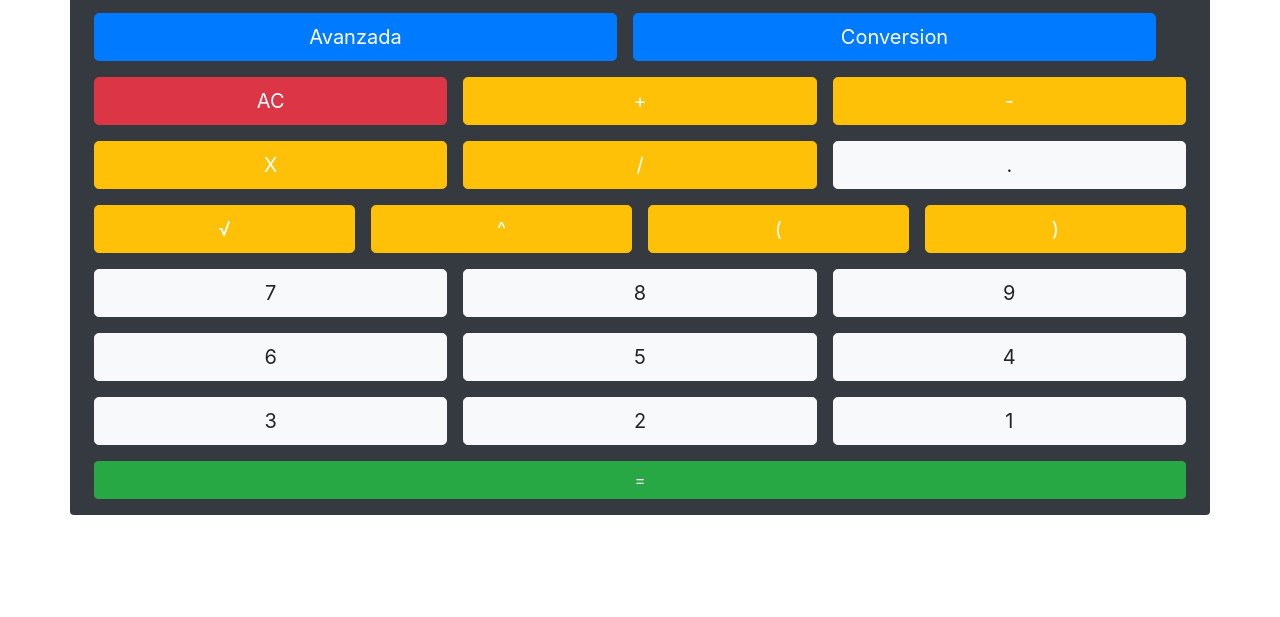
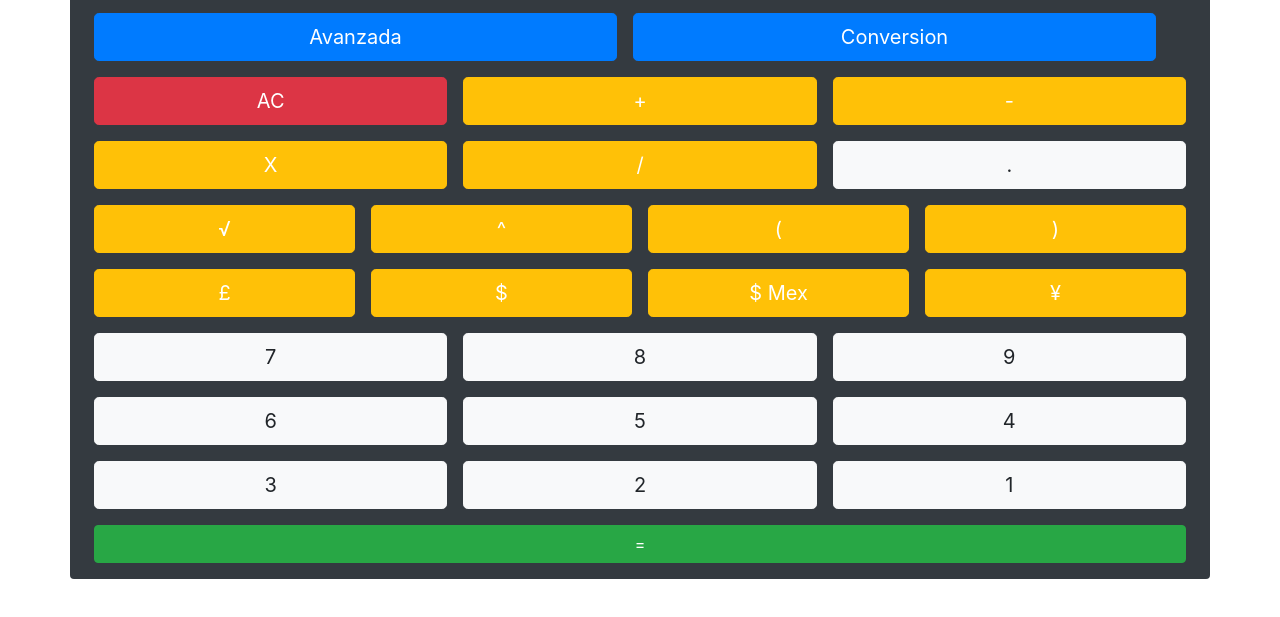
Before and after one commit to raulrp3/Design_Calculator_Raul_Ramirez, a plain HTML site: page index.html in a window 1280 px wide. Shown: the part 121-738 px from the top of the page. Drawn offline with nearby package versions, Linux system fonts and the light colour scheme.

Commit message:
conversions calculator

```diff
--- a/index.html
+++ b/index.html
@@ -32,10 +32,18 @@
 				</div>
 				<div id="pnAdvanced">
 					<div class="row mt-3">
-						<button type="button" class="btn btn-lg btn-warning col mr-2 ml-2 text-white" name="sqrt">√</button>
-						<button type="button" class="btn btn-lg btn-warning col mr-2 ml-2 text-white" name="pot">^</button>
+						<button type="button" class="btn btn-lg btn-warning col mr-2 ml-2 text-white" id="sqrt">√</button>
+						<button type="button" class="btn btn-lg btn-warning col mr-2 ml-2 text-white" id="pot">^</button>
 						<button type="button" class="btn btn-lg btn-warning col mr-2 ml-2 text-white" name="(">(</button>
 						<button type="button" class="btn btn-lg btn-warning col mr-2 ml-2 text-white" name=")">)</button>
+					</div>
+				</div>
+				<div id="pnConversion">
+					<div class="row mt-3">
+						<button type="button" class="btn btn-lg btn-warning col mr-2 ml-2 text-white" id="libra">£</button>
+						<button type="button" class="btn btn-lg btn-warning col mr-2 ml-2 text-white" id="dolar">$</button>
+						<button type="button" class="btn btn-lg btn-warning col mr-2 ml-2 text-white" id="peso">$ Mex</button>
+						<button type="button" class="btn btn-lg btn-warning col mr-2 ml-2 text-white" id="yen">¥</button>
 					</div>
 				</div>
 			</div>
```
